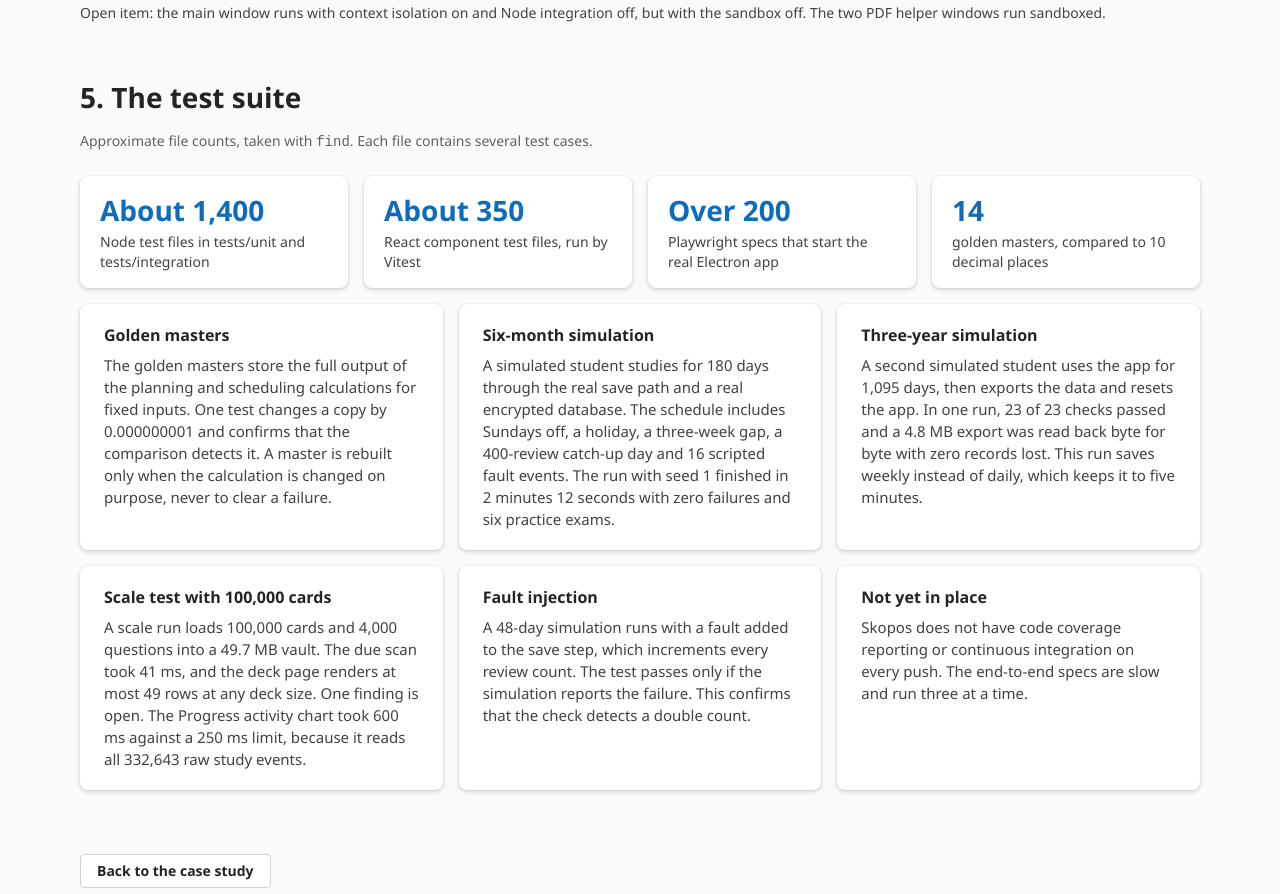
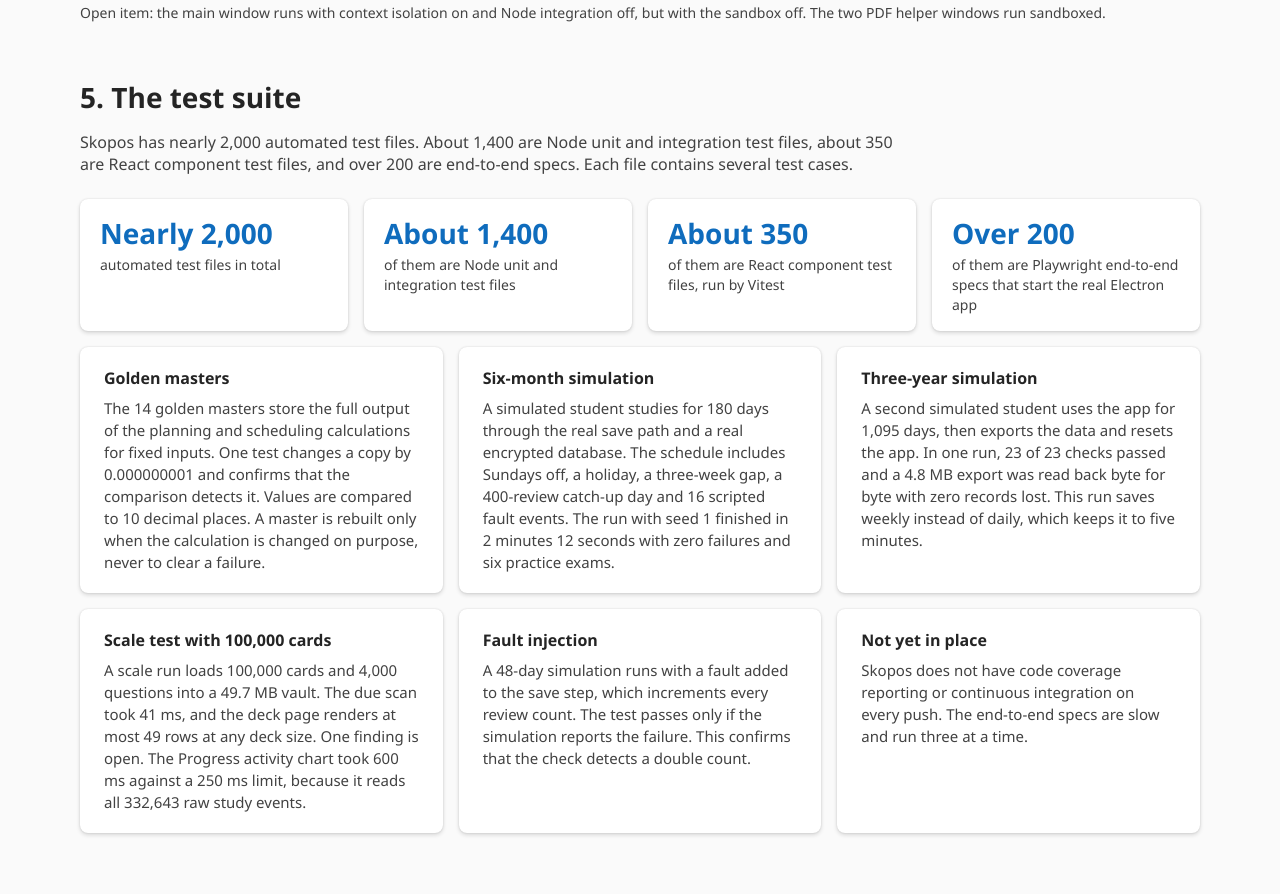
Before and after one commit to bodiraj93/bodiraj93.github.io, a plain HTML site: page skopos-deep-dive.html in a window 1280 px wide. Shown: the part 6649-7543 px from the top of the page. Drawn offline with Linux system fonts and the light colour scheme.

Commit message:
Deep dive: lead the test counts with the nearly 2,000 total the case study uses
Co-Authored-By: Claude Opus 5.5 <noreply@anthropic.com>
Claude-Session: https://claude.ai/code/session_016vBTXiLWHGQ2eo5Jazwisw

```diff
--- a/skopos-deep-dive.html
+++ b/skopos-deep-dive.html
@@ -325,15 +325,15 @@ button.btn[disabled] { opacity: .45; cursor: default; }
 <!-- 5. TESTING -->
 <section class="wrap block" id="testing">
   <h2>5. The test suite</h2>
-  <p class="sub">Approximate file counts, taken with <code>find</code>. Each file contains several test cases.</p>
-  <ul class="facts" aria-label="Test counts">
-    <li><strong>About 1,400</strong><span>Node test files in tests/unit and tests/integration</span></li>
-    <li><strong>About 350</strong><span>React component test files, run by Vitest</span></li>
-    <li><strong>Over 200</strong><span>Playwright specs that start the real Electron app</span></li>
-    <li><strong>14</strong><span>golden masters, compared to 10 decimal places</span></li>
+  <p class="intro">Skopos has nearly 2,000 automated test files. About 1,400 are Node unit and integration test files, about 350 are React component test files, and over 200 are end-to-end specs. Each file contains several test cases.</p>
+  <ul class="facts" aria-label="Test files">
+    <li><strong>Nearly 2,000</strong><span>automated test files in total</span></li>
+    <li><strong>About 1,400</strong><span>of them are Node unit and integration test files</span></li>
+    <li><strong>About 350</strong><span>of them are React component test files, run by Vitest</span></li>
+    <li><strong>Over 200</strong><span>of them are Playwright end-to-end specs that start the real Electron app</span></li>
   </ul>
   <div class="grid three after">
-    <article class="card pad"><h3>Golden masters</h3><p>The golden masters store the full output of the planning and scheduling calculations for fixed inputs. One test changes a copy by 0.000000001 and confirms that the comparison detects it. A master is rebuilt only when the calculation is changed on purpose, never to clear a failure.</p></article>
+    <article class="card pad"><h3>Golden masters</h3><p>The 14 golden masters store the full output of the planning and scheduling calculations for fixed inputs. One test changes a copy by 0.000000001 and confirms that the comparison detects it. Values are compared to 10 decimal places. A master is rebuilt only when the calculation is changed on purpose, never to clear a failure.</p></article>
     <article class="card pad"><h3>Six-month simulation</h3><p>A simulated student studies for 180 days through the real save path and a real encrypted database. The schedule includes Sundays off, a holiday, a three-week gap, a 400-review catch-up day and 16 scripted fault events. The run with seed 1 finished in 2 minutes 12 seconds with zero failures and six practice exams.</p></article>
     <article class="card pad"><h3>Three-year simulation</h3><p>A second simulated student uses the app for 1,095 days, then exports the data and resets the app. In one run, 23 of 23 checks passed and a 4.8 MB export was read back byte for byte with zero records lost. This run saves weekly instead of daily, which keeps it to five minutes.</p></article>
     <article class="card pad"><h3>Scale test with 100,000 cards</h3><p>A scale run loads 100,000 cards and 4,000 questions into a 49.7 MB vault. The due scan took 41 ms, and the deck page renders at most 49 rows at any deck size. One finding is open. The Progress activity chart took 600 ms against a 250 ms limit, because it reads all 332,643 raw study events.</p></article>
```
